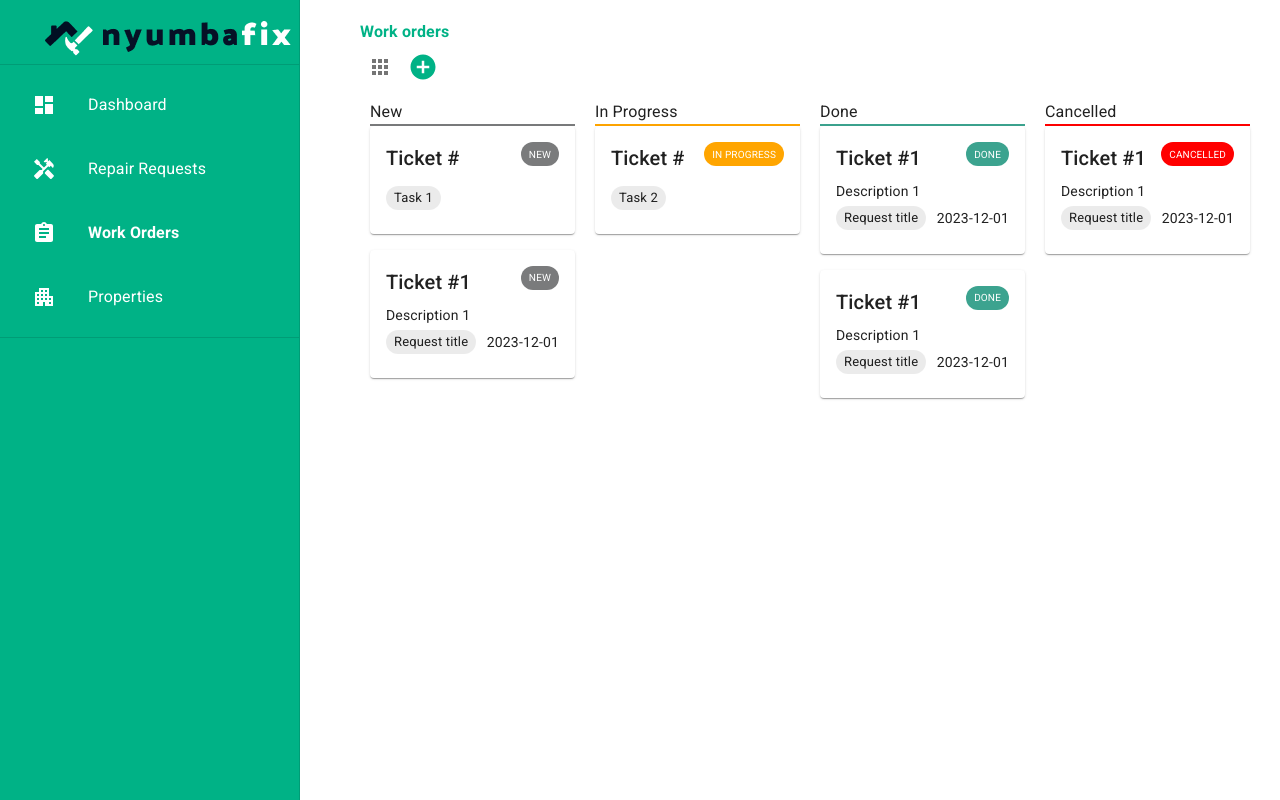
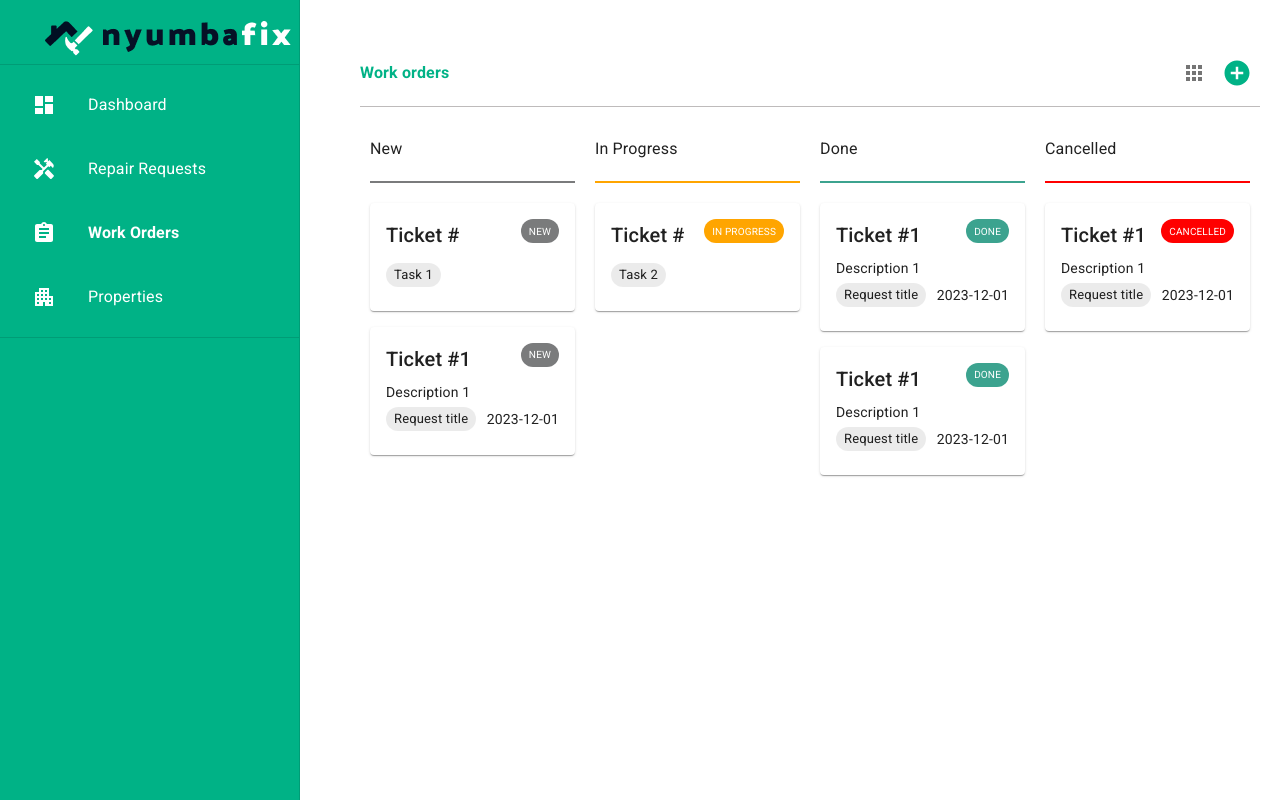
Before and after one commit to xarrijorge/orionFrontend, a React (Create React App) app: page /dashboard/orders in a window 1280 px wide. Built offline with nearby package versions, Linux system fonts and the light colour scheme.

Commit message:
Added custom styles

```diff
--- a/src/App.css
+++ b/src/App.css
@@ -99,3 +99,18 @@
   padding: 1rem;
   border-left: 1px solid #ddd;
 }
+
+.actionNav {
+  width: 100%;
+  display: flex;
+  justify-content: space-between;
+  align-items: center;
+  border-bottom: 0.5px solid #bebbbb;
+  padding: 10px 0;
+  margin: 20px 0;
+}
+
+.kabaanDivider {
+  border-width: 0.5px;
+  margin: 20px 0;
+}
```
